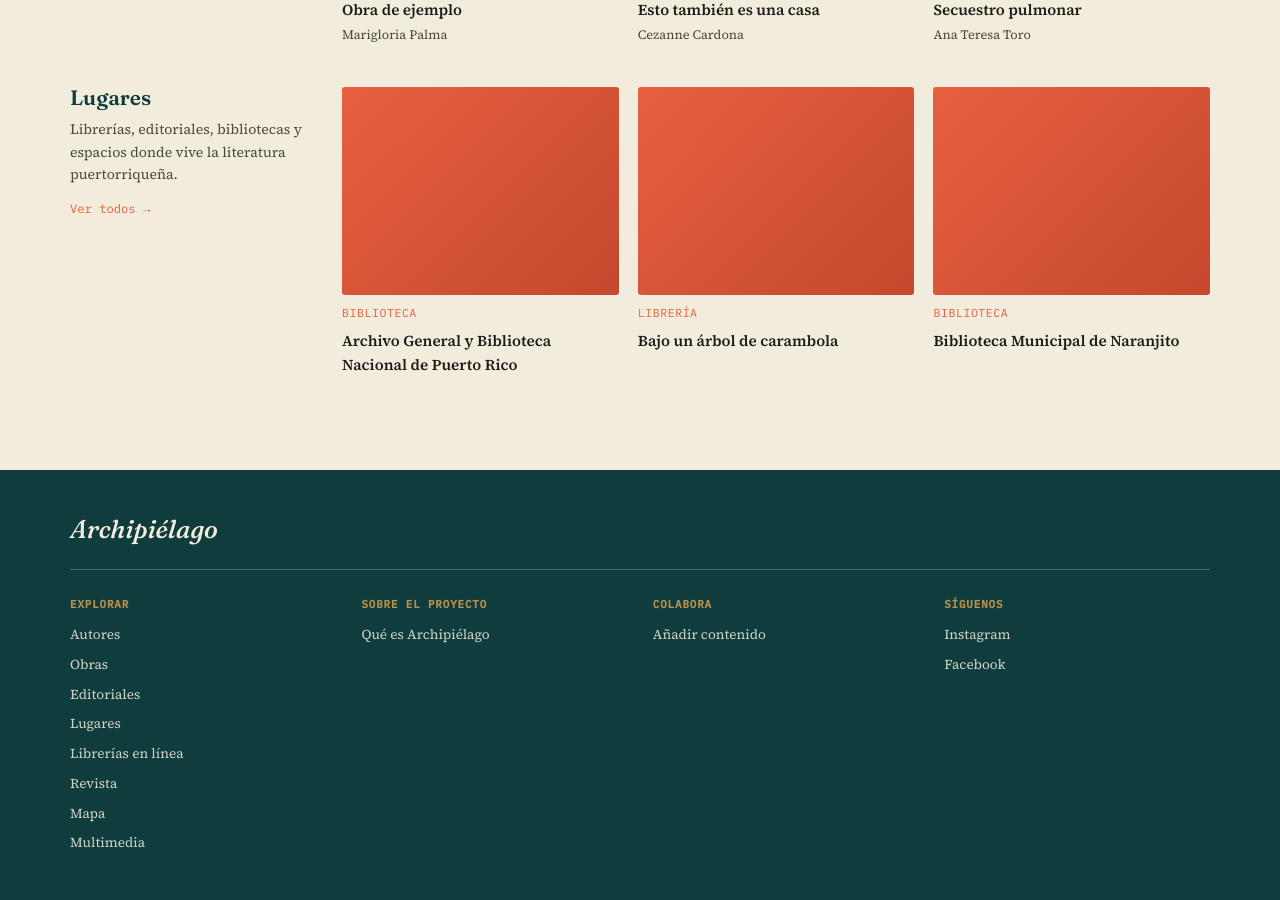
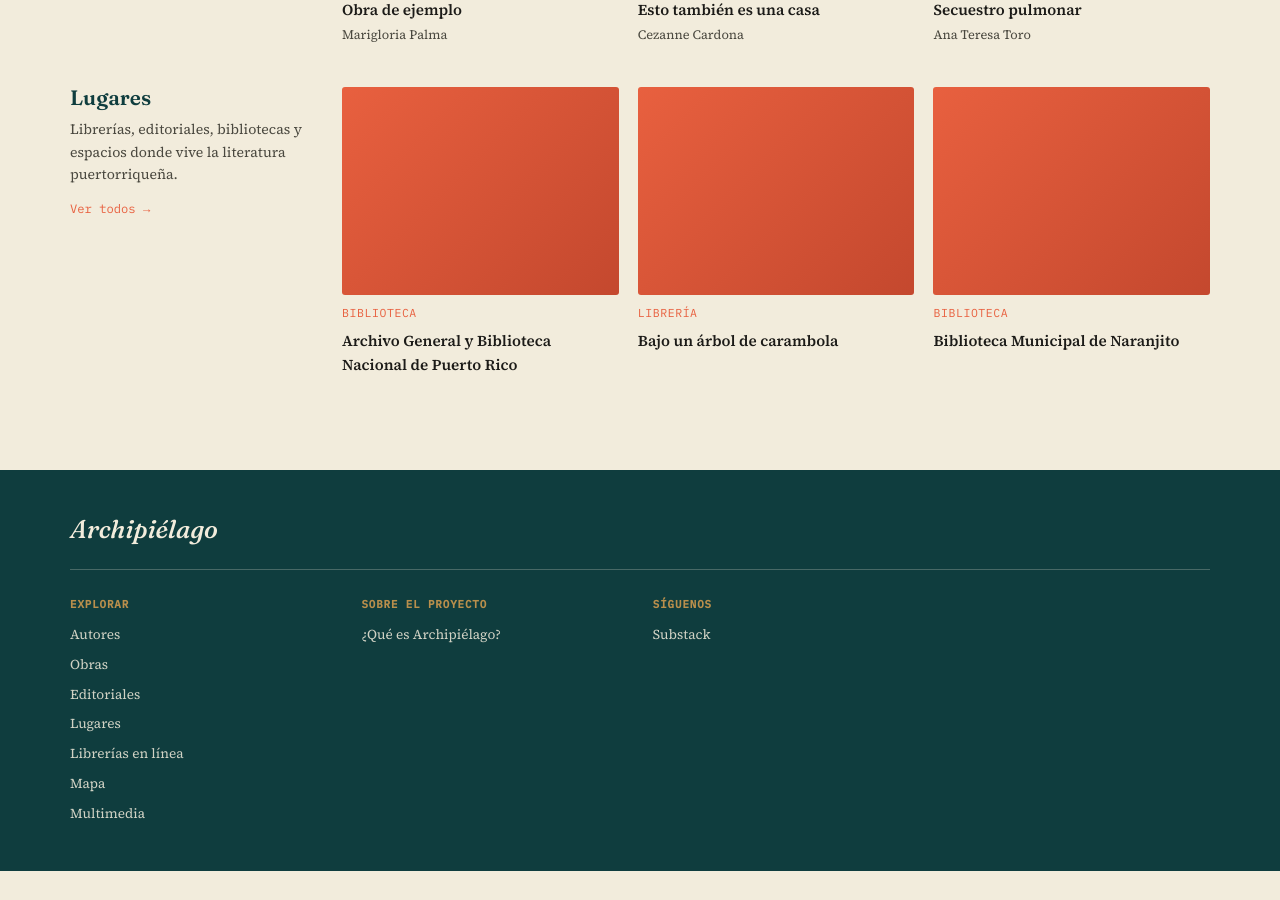
Before and after one commit to rgjanet/archipielago, a Jekyll site: the page built from index.html, in a window 1280 px wide and 900 px high, scrolled down 2649 px. Built offline with Jekyll 4.4.1, drawn with Linux system fonts in a browser that asks for light colours; after the commit the page ends 3520 px from its top, so only the background shows below that.

Commit message:
Update Ajustes del sitio “footer”

```diff
--- a/_data/footer.yml
+++ b/_data/footer.yml
@@ -1,21 +1,25 @@
 columns:
-  - heading: "Explorar"
+  - heading: Explorar
     links:
-      - { label: "Autores", url: "/autores/" }
-      - { label: "Obras", url: "/obras/" }
-      - { label: "Editoriales", url: "/editoriales/" }
-      - { label: "Lugares", url: "/lugares/" }
-      - { label: "Librerías en línea", url: "/tiendas-en-linea/" }
-      - { label: "Revista", url: "/revista/" }
-      - { label: "Mapa", url: "/mapa/" }
-      - { label: "Multimedia", url: "/multimedia/" }
-  - heading: "Sobre el proyecto"
+      - label: Autores
+        url: /autores/
+      - label: Obras
+        url: /obras/
+      - label: Editoriales
+        url: /editoriales/
+      - label: Lugares
+        url: /lugares/
+      - label: Librerías en línea
+        url: /tiendas-en-linea/
+      - label: Mapa
+        url: /mapa/
+      - label: Multimedia
+        url: /multimedia/
+  - heading: Sobre el proyecto
     links:
-      - { label: "Qué es Archipiélago", url: "/" }
-  - heading: "Colabora"
+      - label: ¿Qué es Archipiélago?
+        url: /
+  - heading: Síguenos
     links:
-      - { label: "Añadir contenido", url: "/admin/" }
-  - heading: "Síguenos"
-    links:
-      - { label: "Instagram", url: "#" }
-      - { label: "Facebook", url: "#" }
+      - label: Substack
+        url: https://vivirdelcuentopr.substack.com/
```
